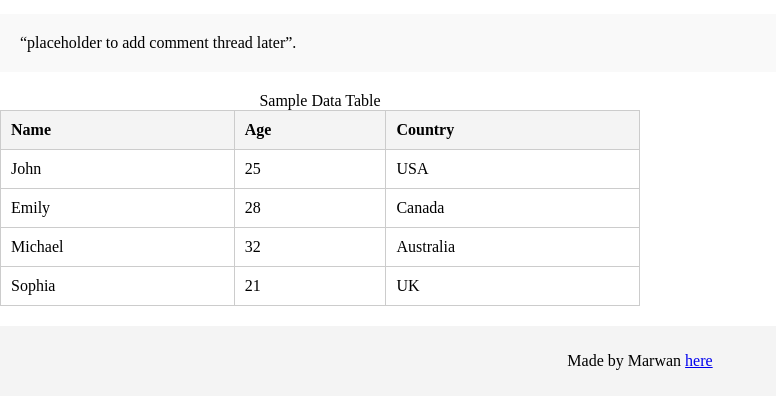
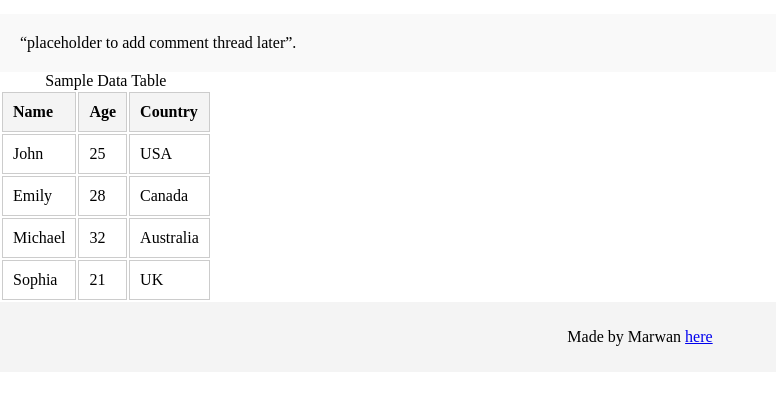
Before and after one commit to Maroz1019/alx_html_css, a plain HTML site: page css_basic/index.html in a window 1280 px wide. Shown: the part 494-890 px from the top of the page, without its empty margins (0-776 px from the left). After the commit the page ends 866 px from the top, so only its background shows below. Drawn offline with Linux system fonts and the light colour scheme.

Commit message:
Last touch

```diff
--- a/css_basic/index.html
+++ b/css_basic/index.html
@@ -5,23 +5,8 @@
     <meta charset="UTF-8">
     <title>Welcome to my page </title>
     <p>This is my profile </p>
-    <link href="base.css" rel="stylesheet">
     <link href="styles.css" rel="stylesheet">
-    <style>
-        table {
-            width: 50%;
-            border-collapse: collapse;
-            margin: 20px 0;
-        }
-        th, td {
-            border: 1px solid #ccc;
-            padding: 10px;
-            text-align: left;
-        }
-        th {
-            background-color: #f4f4f4;
-        }
-    </style>
+    <meta name="viewport" content="width=device-width, initial-scale=1, viewport-fit=cover">
 </head>
 <main>
     <article>
@@ -41,7 +26,8 @@
 
 
 </head>
-<body>
+<body class="works_on_smartphone">
+
 <table>
     <caption>Sample Data Table</caption>
     <thead>
```
